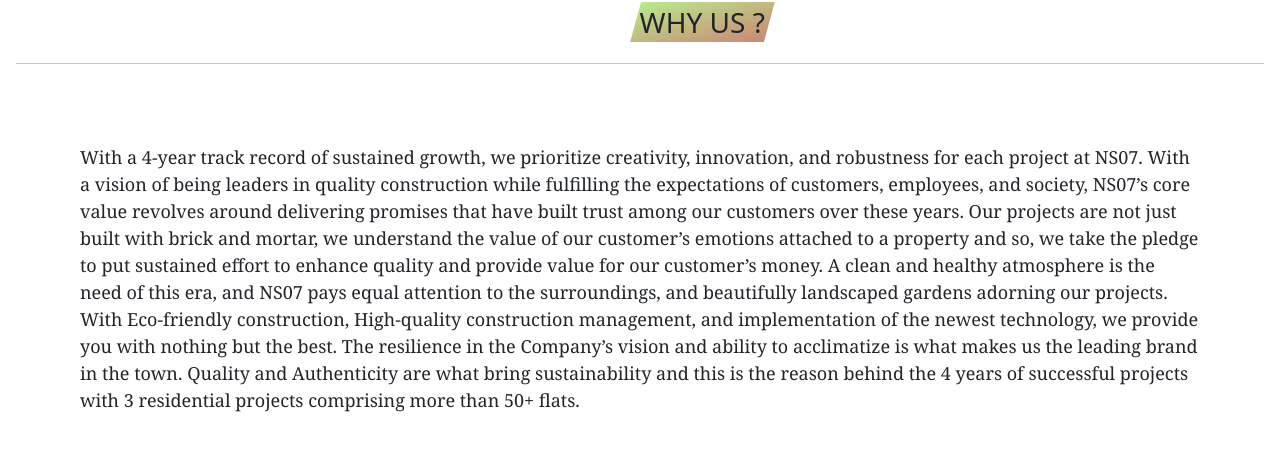
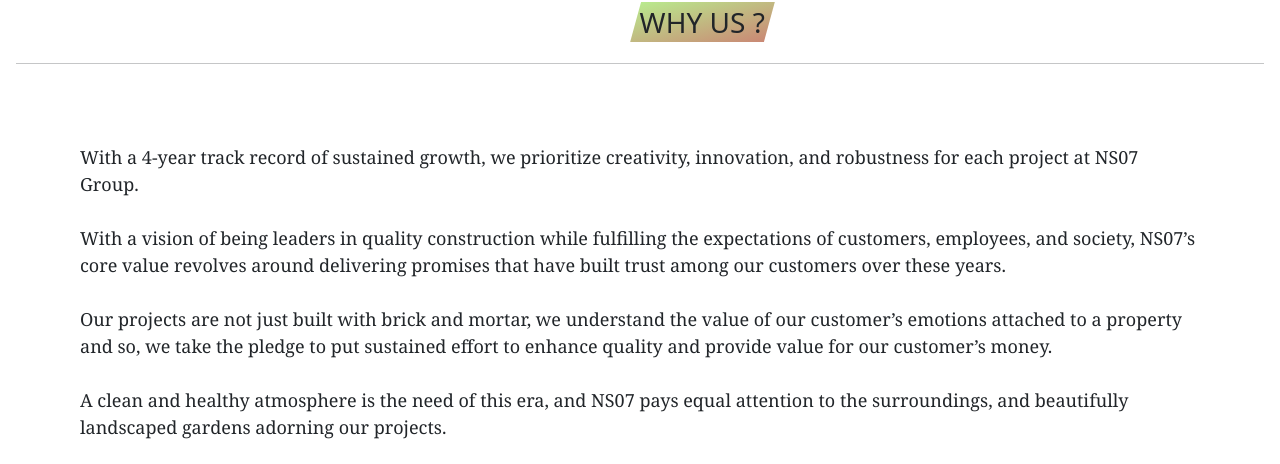
Before and after one commit to nikhilsinghns07/nsgrouprealestate, a React (Create React App) app in the folder client/: page /aboutus in a window 1280 px wide. Shown: the part 1446-1910 px from the top of the page. Built offline with nearby package versions, Linux system fonts and the light colour scheme.

Commit message:
Initialized map

```diff
--- a/client/public/index.html
+++ b/client/public/index.html
@@ -3,6 +3,12 @@
   <head>
     <meta charset="utf-8" />
     <link rel="icon" href="%PUBLIC_URL%/favicon.ico" />
+    <link rel="stylesheet" href="https://unpkg.com/leaflet@1.7.1/dist/leaflet.css"
+    integrity="sha512-xodZBNTC5n17Xt2atTPuE1HxjVMSvLVW9ocqUKLsCC5CXdbqCmblAshOMAS6/keqq/sMZMZ19scR4PsZChSR7A=="
+    crossorigin=""/>
+    <script src="https://unpkg.com/leaflet@1.7.1/dist/leaflet.js"
+    integrity="sha512-XQoYMqMTK8LvdxXYG3nZ448hOEQiglfqkJs1NOQV44cWnUrBc8PkAOcXy20w0vlaXaVUearIOBhiXZ5V3ynxwA=="
+    crossorigin=""></script>
     <meta name="viewport" content="width=device-width, initial-scale=1" />
     <meta name="theme-color" content="#000000" />
     <meta
--- a/client/src/components/Whyus.js
+++ b/client/src/components/Whyus.js
@@ -5,16 +5,17 @@
     return(
         <React.Fragment>
             <div className={classes.whyus}>
-                With a 4-year track record of sustained growth, we prioritize creativity, innovation, and robustness for each project at NS07.
+                With a 4-year track record of sustained growth, we prioritize creativity, innovation, and robustness for each project at NS07 Group. <br/> <br/>
+
                 With a vision of being leaders in quality construction while fulfilling the expectations of customers, employees, and society,
-                NS07’s core value revolves around delivering promises that have built trust among our customers over these years.
+                NS07’s core value revolves around delivering promises that have built trust among our customers over these years.  <br/><br/>
                 Our projects are not just built with brick and mortar, we understand the value of our customer’s emotions attached to a property and so,
-                we take the pledge to put sustained effort to enhance quality and provide value for our customer’s money.
+                we take the pledge to put sustained effort to enhance quality and provide value for our customer’s money. <br/><br/>
                 A clean and healthy atmosphere is the need of this era, and NS07 pays equal attention to the surroundings, and beautifully
-                landscaped gardens adorning our projects.
+                landscaped gardens adorning our projects.  <br/><br/>
                 With Eco-friendly construction, High-quality construction management, and implementation of the newest technology, we provide you with
-                nothing but the best.
-                The resilience in the Company’s vision and ability to acclimatize is what makes us the leading brand in the town.
+                nothing but the best.  <br/><br/>
+                The resilience in the Company’s vision and ability to acclimatize is what makes us the leading brand in the town. <br/><br/>
                 Quality and Authenticity are what bring sustainability and this is the reason behind the 4 years of successful projects with 3
                 residential projects comprising more than 50+ flats.
             </div>
--- a/client/src/components/style.module.css
+++ b/client/src/components/style.module.css
@@ -1,3 +1,5 @@
+.map { height: 180px; }
+
 .city{
     color:white;
     margin-left:5px;
--- a/client/src/pages/Contact.js
+++ b/client/src/pages/Contact.js
@@ -5,6 +5,7 @@
 import { ExternalLink } from 'react-external-link';
 import classes from './style.module.css'
 import {TextField,Button} from '@mui/material'
+
 
 const Contact = () => {
     const [enteredName , setEnteredName] = useState('')
@@ -26,6 +27,7 @@
 
     return (
         <React.Fragment>
+
             <footer className={classes.footer}>
                 <span className={classes.intro}>Contact Details <br/><span className={classes.icons}>
                     <ExternalLink href="https://www.linkedin.com/in/nikhilsinghns07/"> <FaLinkedin/> </ExternalLink>
```
Also changed, not shown: client/package.json (+7 -2 lines), client/src/components/Map.js (added, +23 -0 lines), 2 other files (tests, documents, lock files or other folders).
